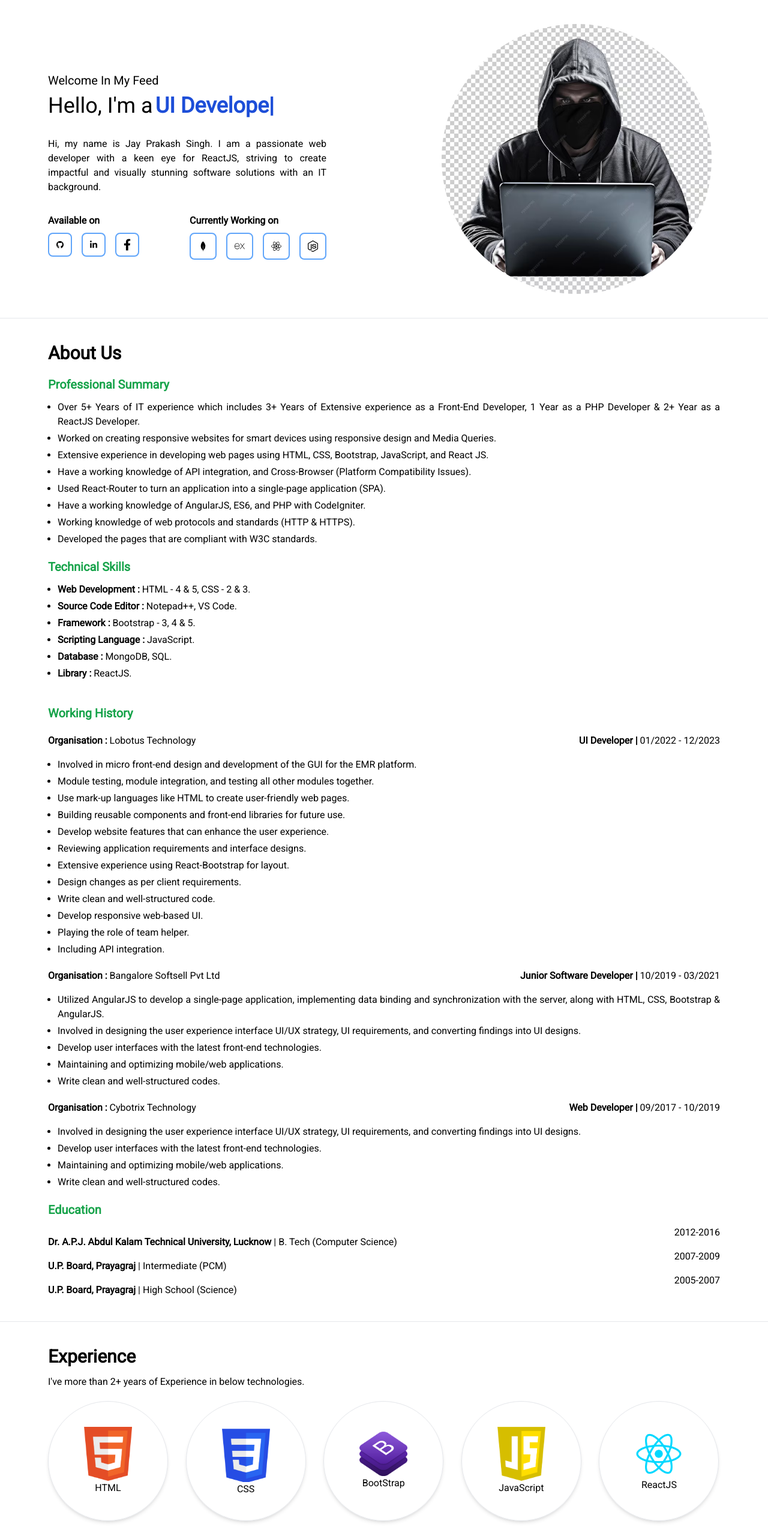
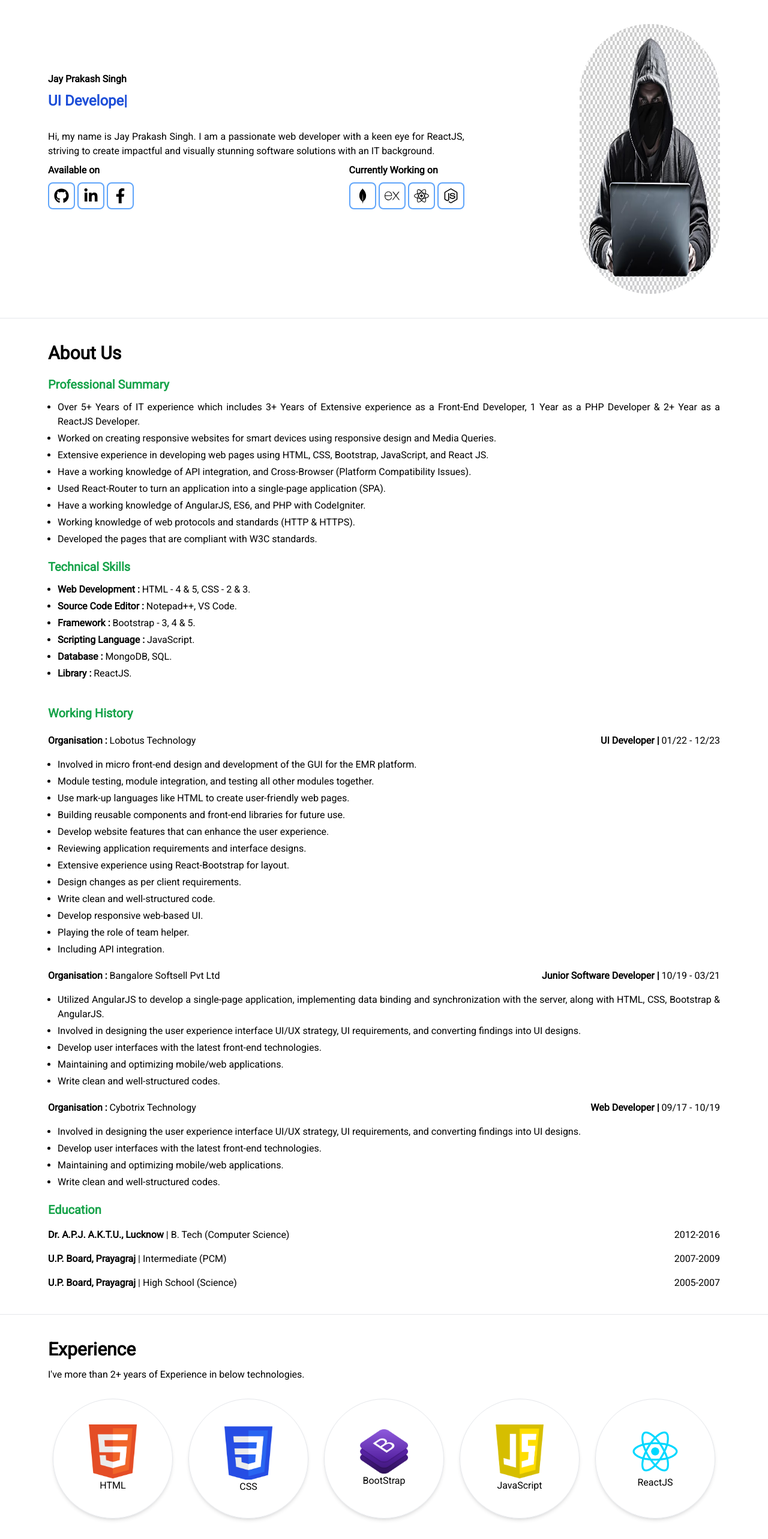
Before and after one commit to jayprakashcs12/portfolio.jaysingh, a React (Vite) app: page / in a window 1280 px wide. Shown: the part 80-2646 px from the top of the page at 60% size. Built offline with nearby package versions, Linux system fonts and the light colour scheme.

Commit message:
Latest Update

```diff
--- a/src/components/Experience.jsx
+++ b/src/components/Experience.jsx
@@ -21,9 +21,9 @@ export default function Experience() {
       <div name="Experience" className="max-w-screen-2xl container mx-auto px-4 md:px-20 my-10">
         <h1 className="text-3xl font-bold mb-3">Experience</h1>
         <span>I've more than 2+ years of Experience in below technologies.</span>
-        <div className="grid grid-cols-2 md:grid-cols-5 gap-7 my-3 mt-5">
+        <div className="flex flex-wrap justify-between my-3 mt-5">
           {cardItem.map(({ id, logo, name }) => (
-            <div className="flex flex-col items-center justify-center border-[1px] rounded-full md:w-[200px] md:h-[200px] shadow-md p-1 cursor-pointer hover:scale-105 duration-300"
+            <div className="flex flex-col items-center justify-center rounded-full border-[1px] w-[200px] h-[200px] shadow-md p-1 cursor-pointer hover:scale-105 duration-300 mx-2 my-2"
               key={id}
             >
               <img src={logo} className="exp-img" alt={logo} />
--- a/src/components/Footer.jsx
+++ b/src/components/Footer.jsx
@@ -1,7 +1,24 @@
-import React from "react";
+import React, { useEffect, useState } from "react";
 import { FaFacebookF, FaTwitter, FaInstagram, FaLinkedinIn } from "react-icons/fa";
 
 export default function Footer() {
+
+  let [deviceWidth, setDeviceWidth] = useState(window.innerWidth);
+
+  useEffect(() => {
+    let handleResize = () => { setDeviceWidth(window.innerWidth); };
+    window.addEventListener('resize', handleResize);
+    return () => { window.removeEventListener('resize', handleResize); };
+  }, []);
+
+  let proSize = deviceWidth > 768 ? 45 : (deviceWidth < 768 ? 35 : 40);
+
+  let socialMediaLinks = [
+    { socialName: 'Facebook', socialURL: 'https://www.facebook.com/jayprakash199221/', icon: FaFacebookF },
+    { socialName: 'Twitter', socialURL: 'https://twitter.com/jayprakash2108', icon: FaTwitter },
+    { socialName: 'Instagram', socialURL: 'https://www.instagram.com/jayprakashsingh10031/', icon: FaInstagram },
+    { socialName: 'LinkedIn', socialURL: 'https://www.linkedin.com/in/jay-prakash-singh-028957128/', icon: FaLinkedinIn },
+  ];
 
   return (
     <>
@@ -10,18 +27,11 @@ export default function Footer() {
         <div className="max-w-screen-2xl container mx-auto px-4 md:px-20">
           <div className=" flex flex-col items-center justify-center">
             <div className="flex space-x-4">
-              <a href="https://www.facebook.com/jayprakash199221/" target="_blank">
-                <FaFacebookF size={45} className="text-3xl rounded-lg py-2 px-3 md:text-3xl hover:scale-105 duration-200 border-2 border-blue-400 hover:border-blue-800 hover:text-blue-500 cursor-pointer" />
-              </a>
-              <a href="https://twitter.com/jayprakash2108" target="_blank">
-                <FaTwitter size={45} className="text-3xl rounded-lg py-2 px-3 md:text-3xl hover:scale-105 duration-200 border-2 border-blue-400 hover:border-blue-800 hover:text-blue-500 cursor-pointer" />
-              </a>
-              <a href="https://www.instagram.com/jayprakashsingh10031/" target="_blank">
-                <FaInstagram size={45} className="text-3xl rounded-lg py-2 px-3 md:text-3xl hover:scale-105 duration-200 border-2 border-blue-400 hover:border-blue-800 hover:text-blue-500 cursor-pointer" />
-              </a>
-              <a href="https://www.linkedin.com/in/jay-prakash-singh-028957128/" target="_blank">
-                <FaLinkedinIn size={45} className="text-3xl rounded-lg py-2 px-3 md:text-3xl hover:scale-105 duration-200 border-2 border-blue-400 hover:border-blue-800 hover:text-blue-500 cursor-pointer" />
-              </a>
+              {socialMediaLinks.map((link, index) => (
+                <a key={index} href={link.socialURL} target="_blank">
+                  <link.icon style={{ fontSize: proSize }} className="text-3xl rounded-lg py-2 px-3 md:text-3xl hover:scale-105 duration-200 border-2 border-blue-400 hover:border-blue-800 hover:text-blue-500 cursor-pointer" />
+                </a>
+              ))}
             </div>
             <div className="mt-8 border-t border-gray-700 pt-8 flex flex-col text-center">
               <p className="text-sm">Developed By Jay Prakash Singh</p>
--- a/src/components/Home.jsx
+++ b/src/components/Home.jsx
@@ -1,20 +1,34 @@
-import React from "react";
+import React, { useEffect, useState } from "react";
 import proPic from "../assets/images/photo.avif";
 import { SiExpress, SiMongodb } from "react-icons/si";
-import { FaFacebookF, FaGithub, FaLinkedinIn, FaReact } from "react-icons/fa";
-import { FaNodeJs } from "react-icons/fa";
+import { FaFacebookF, FaGithub, FaLinkedinIn, FaNodeJs, FaReact } from "react-icons/fa";
 import { ReactTyped } from "react-typed";
 
 export default function Home() {
 
+  let socialMediaLinks = [
+    { name: "GitHub", socialUrl: "https://github.com/jayprakashcs12/", icon: FaGithub },
+    { name: "LinkedIn", socialUrl: "https://www.linkedin.com/in/jay-prakash-singh-028957128/", icon: FaLinkedinIn },
+    { name: "Facebook", socialUrl: "https://www.facebook.com/jayprakash199221/", icon: FaFacebookF }
+  ];
+
+  let [deviceWidth, setDeviceWidth] = useState(window.innerWidth);
+
+  useEffect(() => {
+    let handleResize = () => { setDeviceWidth(window.innerWidth); };
+    window.addEventListener('resize', handleResize);
+    return () => { window.removeEventListener('resize', handleResize); };
+  }, []);
+
+  let proSize = deviceWidth > 768 ? 45 : (deviceWidth < 768 ? 35 : 40);
+
   return (
     <>
       <div name="Home" className="max-w-screen-2xl container mx-auto px-4 md:px-20 my-10">
-        <div className="flex flex-col md:flex-row">
-          <div className="md:w-1/2 mt-12 md:mt-40 space-y-2 order-2 md:order-1">
-            <span className="text-xl">Welcome In My Feed</span>
-            <div className="flex space-x-1 text-2xl md:text-4xl">
-              <h1>Hello, I'm a</h1>
+        <div className="flex flex-col md:flex-row justify-between">
+          <div className="mt-10 md:mt-40 space-y-2 order-2 md:order-1">
+            <h1 className="font-bold text-left">Jay Prakash Singh</h1>
+            <div className="flex space-x-1 text-2xl md:text-2.5xl">
               <ReactTyped className="text-blue-700 font-bold" strings={["Front-End Developer", "ReactJS Developer", "UI Developer"]}
                 typeSpeed={40} backSpeed={50} loop={true} />
             </div>
@@ -23,42 +37,34 @@ export default function Home() {
               Hi, my name is Jay Prakash Singh. I am a passionate web developer with a keen eye for ReactJS, striving to create impactful and visually
               stunning software solutions with an IT background.
             </p>
-            <br />
-            {/* social media icons */}
-            <div className="flex flex-col md:flex-row justify-between space-y-6 md:space-y-0">
-              <div className="space-y-2">
+            {/* Social Here */}
+            <div className="flex flex-col md:flex-row justify-between align-middle space-y-6 md:space-y-0 mt-4">
+              <div>
                 <h1 className="font-bold text-left">Available on</h1>
-                <ul className="flex space-x-4">
-                  <li>
-                    <a href="https://github.com/jayprakashcs12/" target="_blank">
-                      <FaGithub size={40} className="text-2xl rounded-lg py-2 px-3 md:text-3xl hover:scale-105 duration-200 border-2 border-blue-400 hover:border-blue-800 hover:text-blue-500 cursor-pointer" />
-                    </a>
-                  </li>
-                  <li>
-                    <a href="https://www.linkedin.com/in/jay-prakash-singh-028957128/" target="_blank">
-                      <FaLinkedinIn size={40} className="text-2xl rounded-lg py-2 px-3 md:text-3xl hover:scale-105 duration-200 border-2 border-blue-400 hover:border-blue-800 hover:text-blue-500 cursor-pointer" />
-                    </a>
-                  </li>
-                  <li>
-                    <a href="https://www.facebook.com/jayprakash199221/" target="_blank">
-                      <FaFacebookF size={40} className="text-2xl rounded-lg py-2 px-3 md:text-3xl hover:scale-105 duration-200 border-2 border-blue-400 hover:border-blue-800 hover:text-blue-500 cursor-pointer" />
-                    </a>
-                  </li>
+                <ul className="flex flex-row space-x-2 md:space-x-1 mt-2">
+                  {socialMediaLinks.map((link, i) => (
+                    <li key={i}>
+                      <a href={link.socialUrl} target="_blank">
+                        <link.icon style={{ fontSize: proSize }} className="text-2xl rounded-lg py-2 px-3 md:text-3xl md:px-2 hover:scale-105 duration-200 border-2 border-blue-400 hover:border-blue-800 hover:text-blue-500 cursor-pointer" />
+                      </a>
+                    </li>
+                  ))}
                 </ul>
               </div>
-              <div className=" space-y-2">
+              <div>
                 <h1 className="font-bold text-left">Currently Working on</h1>
-                <div className="flex space-x-4">
-                  <SiMongodb size={45} className="text-3xl rounded-lg py-2 px-3 md:text-3xl hover:scale-105 duration-200 border-2 border-blue-400 hover:border-blue-800 hover:text-blue-500 cursor-pointer" />
-                  <SiExpress size={45} className="text-3xl rounded-lg py-2 px-3 md:text-3xl hover:scale-105 duration-200 border-2 border-blue-400 hover:border-blue-800 hover:text-blue-500 cursor-pointer" />
-                  <FaReact   size={45} className="text-3xl rounded-lg py-2 px-3 md:text-3xl hover:scale-105 duration-200 border-2 border-blue-400 hover:border-blue-800 hover:text-blue-500 cursor-pointer" />
-                  <FaNodeJs  size={45} className="text-3xl rounded-lg py-2 px-3 md:text-3xl hover:scale-105 duration-200 border-2 border-blue-400 hover:border-blue-800 hover:text-blue-500 cursor-pointer" />
+                <div className="flex flex-row space-x-2 md:space-x-1 mt-2">
+                  <SiMongodb style={{ fontSize: proSize }} className="text-3xl rounded-lg py-2 px-3 md:text-3xl md:px-2 hover:scale-105 duration-200 border-2 border-blue-400 hover:border-blue-800 hover:text-blue-500 cursor-pointer" />
+                  <SiExpress style={{ fontSize: proSize }} className="text-3xl rounded-lg py-2 px-3 md:text-3xl md:px-2 hover:scale-105 duration-200 border-2 border-blue-400 hover:border-blue-800 hover:text-blue-500 cursor-pointer" />
+                  <FaReact   style={{ fontSize: proSize }} className="text-3xl rounded-lg py-2 px-3 md:text-3xl md:px-2 hover:scale-105 duration-200 border-2 border-blue-400 hover:border-blue-800 hover:text-blue-500 cursor-pointer" />
+                  <FaNodeJs  style={{ fontSize: proSize }} className="text-3xl rounded-lg py-2 px-3 md:text-3xl md:px-2 hover:scale-105 duration-200 border-2 border-blue-400 hover:border-blue-800 hover:text-blue-500 cursor-pointer" />
                 </div>
               </div>
             </div>
+            {/* Social Here */}
           </div>
-          <div className="md:w-1/2 md:ml-48 md:mt-20 mt-6 order-1">
-            <img src={proPic} className="rounded-full md:w-[450px] md:h-[450px]" alt={proPic} />
+          <div className="md:ml-48 md:mt-20 mt-6 order-1">
+            <img src={proPic} className="rounded-full md:h-[450px] md:w-[450px] mt-10 md:mt-0" alt={proPic} />
           </div>
         </div>
       </div>
--- a/src/components/Working.jsx
+++ b/src/components/Working.jsx
@@ -3,14 +3,14 @@ import React from "react";
 export default function Working() {
 
     let educationHistory = [
-        { institution: 'Dr. A.P.J. Abdul Kalam Technical University, Lucknow', degree: 'B. Tech (Computer Science)', duration: '2012-2016' },
+        { institution: 'Dr. A.P.J. A.K.T.U., Lucknow', degree: 'B. Tech (Computer Science)', duration: '2012-2016' },
         { institution: 'U.P. Board, Prayagraj', degree: 'Intermediate (PCM)',  duration: '2007-2009' },
         { institution: 'U.P. Board, Prayagraj', degree: 'High School (Science)', duration: '2005-2007' }
     ];
 
     let workingHistory = [
         {
-            organization: 'Lobotus Technology', position: 'UI Developer', techTitle: 'Organisation', duration: '01/2022 - 12/2023',
+            organization: 'Lobotus Technology', position: 'UI Developer', techTitle: 'Organisation', duration: '01/22 - 12/23',
             tasks: [
                 'Involved in micro front-end design and development of the GUI for the EMR platform',
                 'Module testing, module integration, and testing all other modules together',
@@ -27,7 +27,7 @@ export default function Working() {
             ]
         },
         {
-            organization: 'Bangalore Softsell Pvt Ltd', position: 'Junior Software Developer', techTitle: 'Organisation', duration: '10/2019 - 03/2021',
+            organization: 'Bangalore Softsell Pvt Ltd', position: 'Junior Software Developer', techTitle: 'Organisation', duration: '10/19 - 03/21',
             tasks: [
                 'Utilized AngularJS to develop a single-page application, implementing data binding and synchronization with the server, along with HTML, CSS, Bootstrap & AngularJS',
                 'Involved in designing the user experience interface UI/UX strategy, UI requirements, and converting findings into UI designs',
@@ -37,7 +37,7 @@ export default function Working() {
             ]
         },
         {
-            organization: 'Cybotrix Technology', position: 'Web Developer', techTitle: 'Organisation', duration: '09/2017 - 10/2019',
+            organization: 'Cybotrix Technology', position: 'Web Developer', techTitle: 'Organisation', duration: '09/17 - 10/19',
             tasks: [
                 'Involved in designing the user experience interface UI/UX strategy, UI requirements, and converting findings into UI designs',
                 'Develop user interfaces with the latest front-end technologies',
@@ -74,12 +74,12 @@ export default function Working() {
 
                 <h1 className="text-green-600 font-semibold text-xl mt-5 mb-3">Education</h1>
                 {educationHistory.map((edu, i) => (
-                    <div key={i} className="space-y-2">
-                        <div className="flex flex-col md:flex-row justify-between space-y-6 md:space-y-0">
-                            <div className="mt-4">
+                    <div key={i}>
+                        <div className="flex flex-col md:flex-row justify-between align-middle space-y-6 md:space-y-0 mt-4">
+                            <div>
                                 <b>{edu.institution} </b> | <span>{edu.degree}</span>
                             </div>
-                            <div className="mt-4">
+                            <div>
                                 {edu.duration}
                             </div>
                         </div>
```
Also changed, not shown: package.json (line endings or trailing spaces), 1 other file (tests, documents, lock files or other folders).
